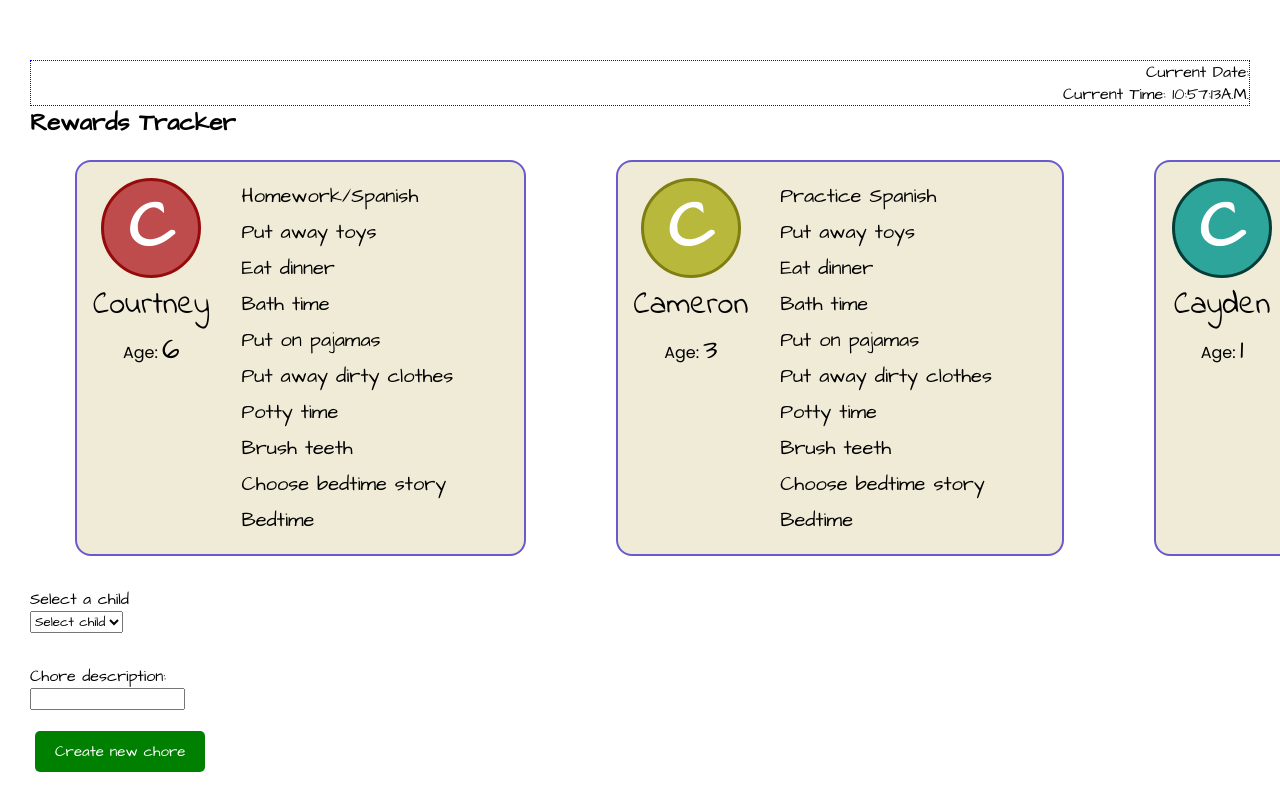
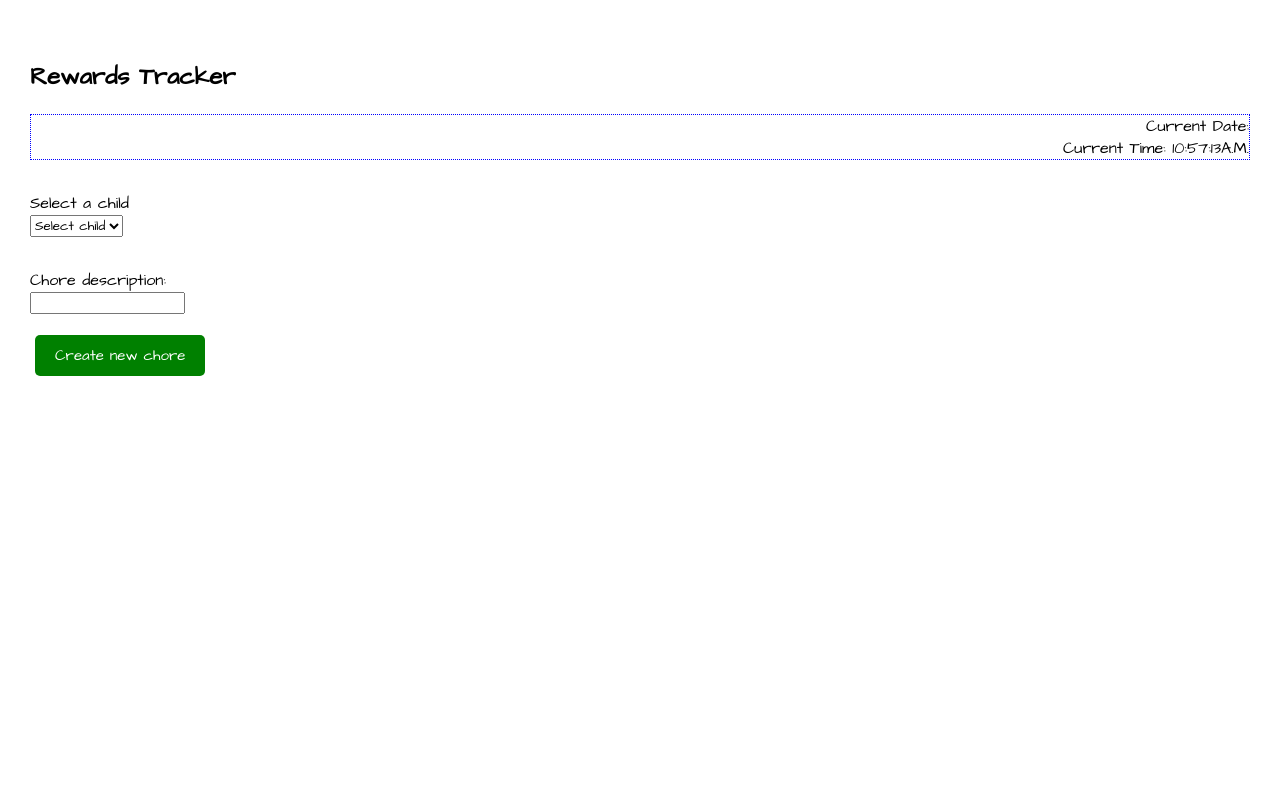
Before and after one commit to CourtneyDM/incentivize, a React (Create React App) app in the folder client/: page / in a window 1280 px wide. Shown: the top 810 px of the page. Built offline with nearby package versions, Linux system fonts and the light colour scheme.

Commit message:
Removed handler for toggling chores, split up morning and evening chores, removed time functionality

```diff
--- a/client/src/App.js
+++ b/client/src/App.js
@@ -1,80 +1,38 @@
 import React from "react";
 import Section from "./components/UI/Section";
-import ChildList from "./components/Child/ChildList";
 import Header from "./components/UI/Header";
 import Time from "./components/Calendar/CurrentTime";
 import ChoreForm from "./components/Form/ChoreForm";
 
 const App = () => {
-  // Adding comment for branch testing
-  // const currentDate = Date.now();
-  const currentTime = "";
-
-  // const currentHour = currentDate.getHours();
-  // const currentMinute = currentDate.getMinutes();
-  // const currentSecond = currentDate.getSeconds();
-
-  // const currentTime = `${currentHour}:${currentMinute}:${currentSecond}`;
-  // const [date, setDate] = useState(currentDate);
   // Temporary data
-  // let currentDate = new Date(Date.now());
-  // let currentHour, currentMinute, currentSecond;
-  // const setCurrentTime = () => {
-  //   currentHour = currentDate.getHours();
-  //   currentMinute = currentDate.getMinutes();
-  //   currentSecond = currentDate.getSeconds();
-  // };
-
   let childList = [
     {
       name: "Courtney",
       age: 6,
       imgSrc: "",
-      chores: [
-        "Homework/Spanish",
-        "Put away toys",
-        "Eat dinner",
-        "Bath time",
-        "Put on pajamas",
-        "Put away dirty clothes",
-        "Potty time",
-        "Brush teeth",
-        "Choose bedtime story",
-        "Bedtime"
-      ]
+      chores: {
+        morning: ["Potty time", "Wash face", "Make your bed", "Eat breakfast", "Brush teeth", "Get dressed", "Comb hair", "Get backpack ready", "School time"],
+        evening: ["Homework/Spanish", "Put away toys", "Eat dinner", "Bath time", "Put on pajamas", "Put away dirty clothes", "Potty time", "Brush teeth", "Choose bedtime story", "Bedtime"]
+      }
     },
     {
       name: "Cameron",
+      age: 3,
       imgSrc: "",
-      age: 3,
-      chores: [
-        "Practice Spanish",
-        "Put away toys",
-        "Eat dinner",
-        "Bath time",
-        "Put on pajamas",
-        "Put away dirty clothes",
-        "Potty time",
-        "Brush teeth",
-        "Choose bedtime story",
-        "Bedtime"
-      ]
+      chores: {
+        morning: ["Potty time", "Wash face", "Make your bed", "Eat breakfast", "Brush teeth", "Get dressed", "Comb hair", "Get backpack ready", "School time"],
+        evening: ["Practice Spanish", "Put away toys", "Eat dinner", "Bath time", "Put on pajamas", "Put away dirty clothes", "Potty time", "Brush teeth", "Choose bedtime story", "Bedtime"]
+      }
     },
     {
       name: "Cayden",
+      age: 1,
       imgSrc: "",
-      age: 1,
-      chores: [
-        "Put away toys",
-        "Eat dinner",
-        "Bath time",
-        "Put on pajamas",
-        "Put away dirty clothes",
-        "Potty time",
-        "Brush teeth",
-        "Choose bedtime story",
-        "Bedtime"
-      ]
+      chores: {
+        morning: ["Eat breakfast", "Brush teeth", "Get dressed", "Comb hair", "Get bag ready", "Daycare time"],
+        evening: ["Put away toys", "Eat dinner", "Bath time", "Put on pajamas", "Put away dirty clothes", "Potty time", "Brush teeth", "Choose bedtime story", "Bedtime"]
+      }
     }
   ];
 
@@ -85,24 +43,13 @@ const App = () => {
 
   const handleFormSubmit = (e) => {
     e.preventDefault();
-    // console.log(`Current Date: ${currentDate}\nCurrent Hour: ${currentHour}\nCurrent Minute: ${currentMinute}`);
   };
-
-  // Event handler for toggling chores when completed
-  const toggleChore = (event) => {
-    let chore = event.target;
-    // console.log(chore.classList);
-
-    chore.classList.contains("checked") ? chore.classList.remove("checked") : chore.classList.add("checked");
-  };
-
-  // setCurrentTime();
 
   return (
     <Section className="container" id="page--container">
-      <Time currentTime={currentTime} />
       <Header className="header" title="Rewards Tracker" />
-      <ChildList childList={childList} toggleChore={toggleChore} />
+      <Time childList={childList} />
+      {/* <ChildList childList={childList} toggleChore={toggleChore} /> */}
       <ChoreForm handleChange={handleChange} handleButtonClick={handleFormSubmit} />
     </Section>
   );
```
